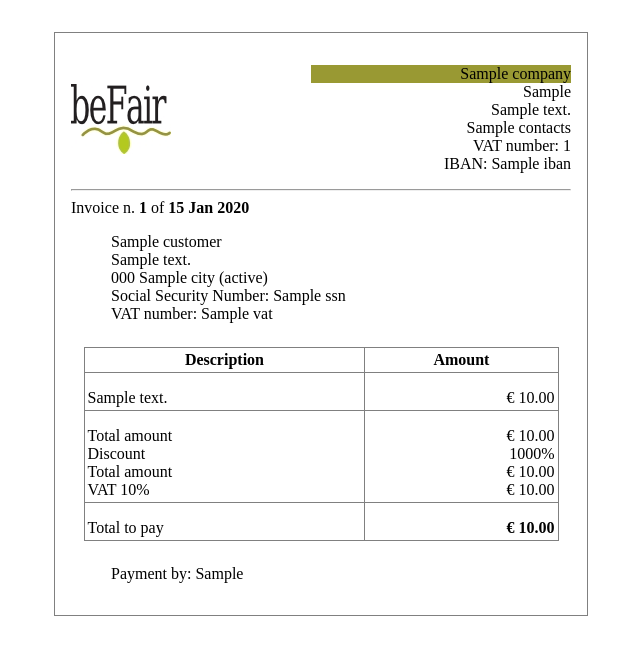
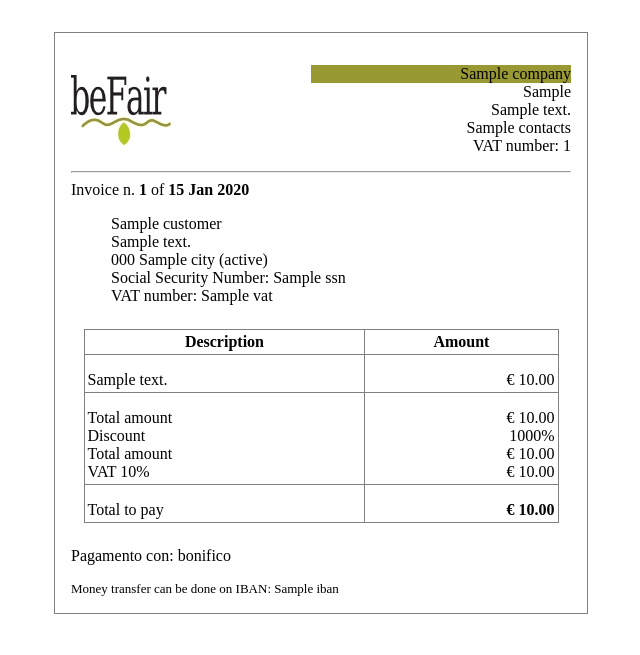
Before and after one commit to befair/simpleinvoice, a Django app: template invoice/templates/display_many.html in a window 1280 px wide. Shown: the top 655 px of the page, without its empty margins (319-959 px from the left). Run offline with Django 3.2, Linux system fonts and the light colour scheme; the template is opened without the code that fills it: most values are stand-ins (such as "Sample title", 1, 10 or a date in 2020); parts of the project's set-up code (start-up, migrations or seed data) failed here and were passed over.

Commit message:
Better display of IBAN again

```diff
--- a/invoice/templates/display.html
+++ b/invoice/templates/display.html
@@ -15,9 +15,6 @@
             {% endif %}
             {% if company.vat_number %}
                 <li>{% trans "VAT number" %}: {{ company.vat_number }}</li>
-            {% endif %}
-            {% if company.iban %}
-                <li>IBAN: {{ company.iban }}</li>
             {% endif %}
         </ul>
     </div>
@@ -69,7 +66,8 @@
             <td class="price"><strong>&#8364; {{ invoice.tot_to_pay|floatformat:2 }}</strong></td>
         </tr>
     </table>
-    <ul class="invoice-payment-info">
-        <li>{% trans "Payment by" %}: {% trans invoice.pay_with %} </li>
-    </ul>
+    <p>Pagamento con: bonifico</p>
+    <div style="white-space: nowrap; font-size:small;">
+        {% trans "Money transfer can be done on IBAN" %}: {{ company.iban }}
+    </div>
 </div>
```
Also changed, not shown: locale/it/LC_MESSAGES/django.po, 1 other file.
